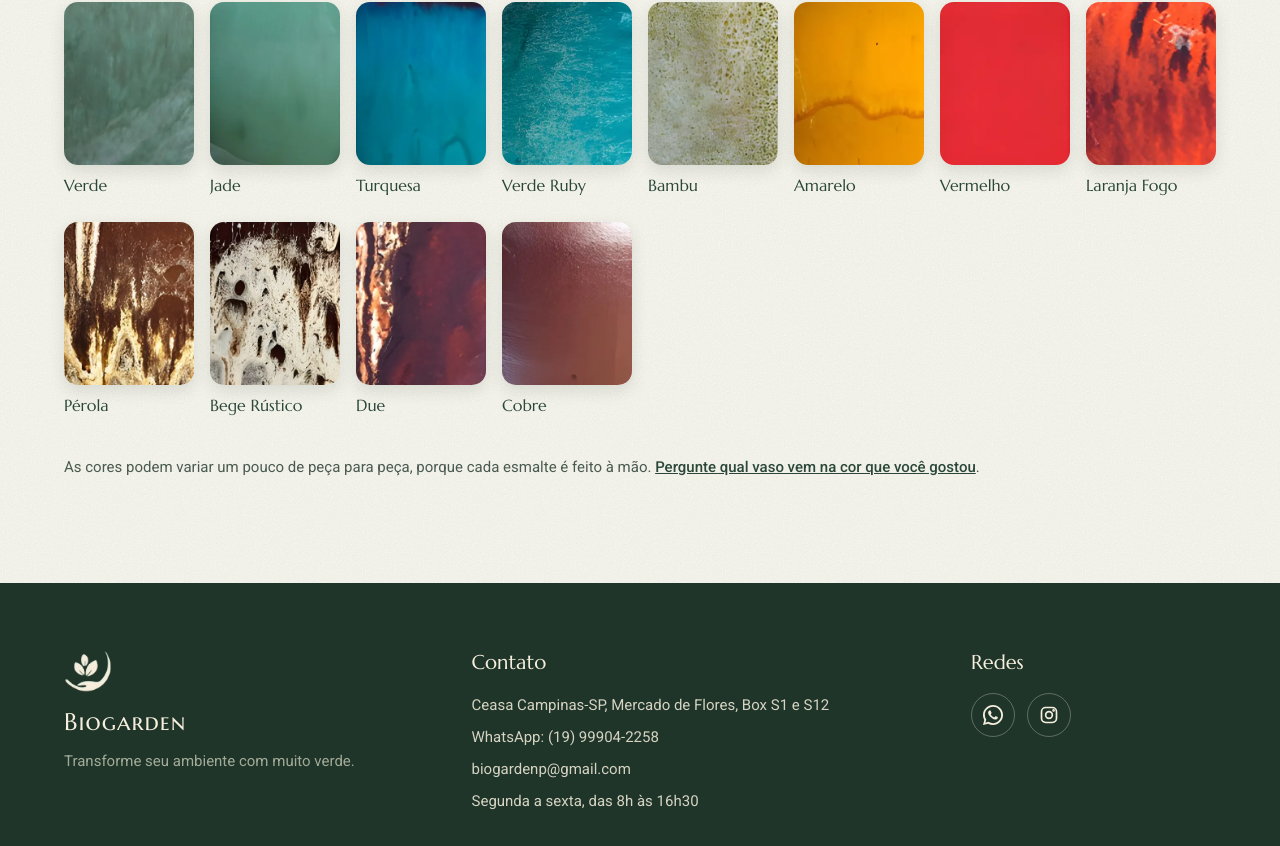
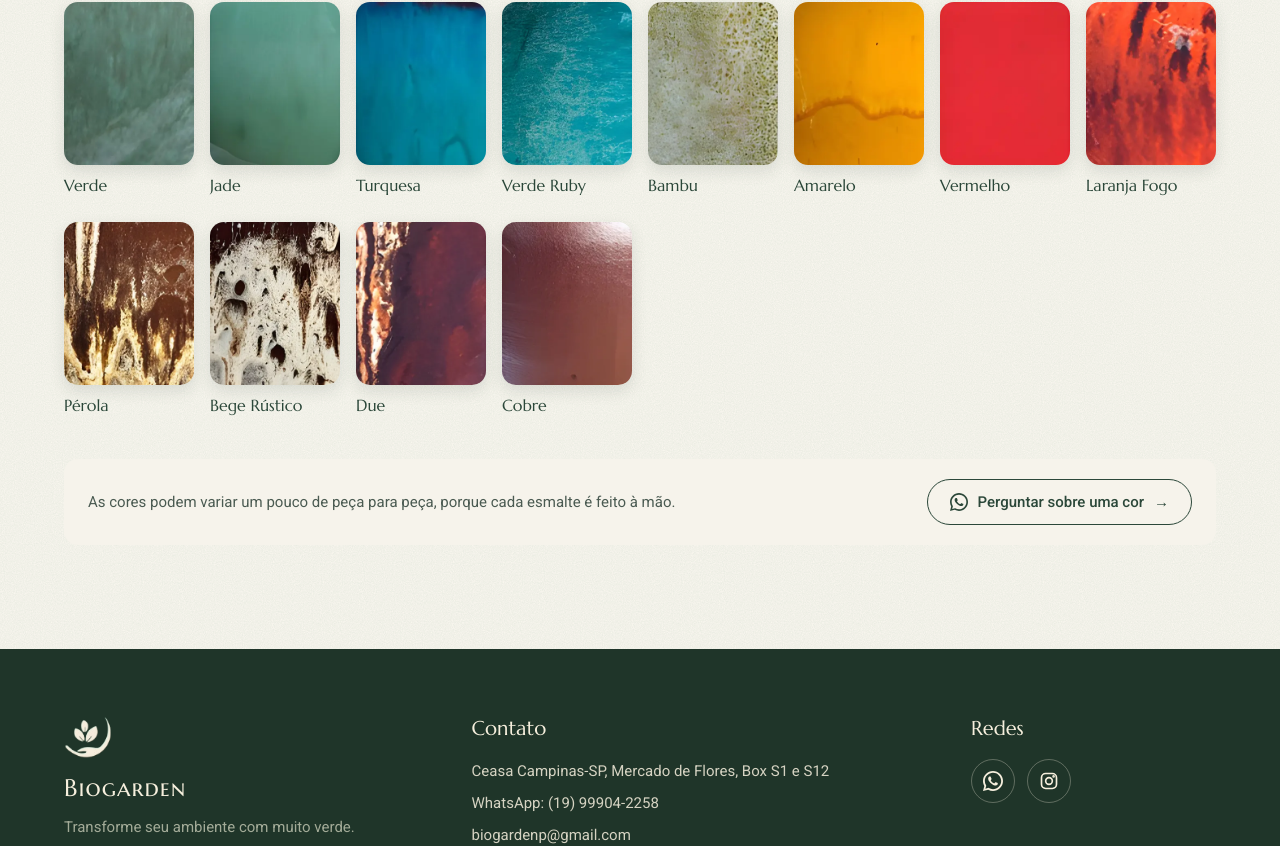
Before and after one commit to feernandoignacio/biogarden-2, a Next.js app: page /vasos in a window 1280 px wide. Shown: the part 4190-5036 px from the top of the page. Built offline with nearby package versions, Linux system fonts and the light colour scheme.

Commit message:
style: turn color question link into a button

```diff
--- a/src/components/Finishes.module.css
+++ b/src/components/Finishes.module.css
@@ -126,15 +126,50 @@
   font-size: 16px;
 }
 
+/* Faixa final: aviso das cores e botão para perguntar no WhatsApp */
 .note {
-  margin-top: 36px;
+  display: flex;
+  flex-wrap: wrap;
+  align-items: center;
+  justify-content: space-between;
+  gap: 16px;
+  margin-top: 40px;
+  padding: 20px 24px;
+  border-radius: var(--radius);
+  background: var(--cream-card);
   color: var(--text-soft);
   font-size: 15px;
 }
 
-.note a {
+.noteLink {
+  display: inline-flex;
+  align-items: center;
+  gap: 10px;
+  min-height: 46px;
+  padding: 0 22px;
+  border: 1px solid var(--green);
+  border-radius: 999px;
   color: var(--green);
+  font-size: 15px;
   font-weight: 500;
+  text-decoration: none;
+  transition:
+    background-color 0.2s ease,
+    color 0.2s ease;
+}
+
+/* A setinha anda um pouco para a direita ao passar o mouse */
+.noteLink span {
+  transition: transform 0.2s ease;
+}
+
+.noteLink:hover {
+  background: var(--green);
+  color: var(--cream);
+}
+
+.noteLink:hover span {
+  transform: translateX(4px);
 }
 
 @media (max-width: 640px) {
@@ -159,6 +194,11 @@
   .item p {
     font-size: 14px;
   }
+
+  .noteLink {
+    width: 100%;
+    justify-content: center;
+  }
 }
 
 @media (prefers-reduced-motion: reduce) {
--- a/src/components/Finishes.tsx
+++ b/src/components/Finishes.tsx
@@ -4,6 +4,7 @@ import Image from 'next/image';
 import { useState } from 'react';
 import { glazes, materials, type Finish } from '@/data/finishes';
 import { whatsappLink } from '@/data/site';
+import { WhatsappIcon } from './Icons';
 import styles from './Finishes.module.css';
 
 const TABS = [
@@ -74,20 +75,24 @@ export function Finishes() {
         ))}
       </ul>
 
-      <p className={styles.note}>
-        As cores podem variar um pouco de peça para peça, porque cada esmalte é
-        feito à mão.{' '}
+      <div className={styles.note}>
+        <p>
+          As cores podem variar um pouco de peça para peça, porque cada esmalte
+          é feito à mão.
+        </p>
         <a
           href={whatsappLink(
             'Olá! Vim pelo site e quero saber quais vasos têm a cor que eu gostei.',
           )}
           target="_blank"
           rel="noreferrer"
+          className={styles.noteLink}
         >
-          Pergunte qual vaso vem na cor que você gostou
+          <WhatsappIcon size={18} />
+          Perguntar sobre uma cor
+          <span aria-hidden="true">→</span>
         </a>
-        .
-      </p>
+      </div>
     </section>
   );
 }
```
